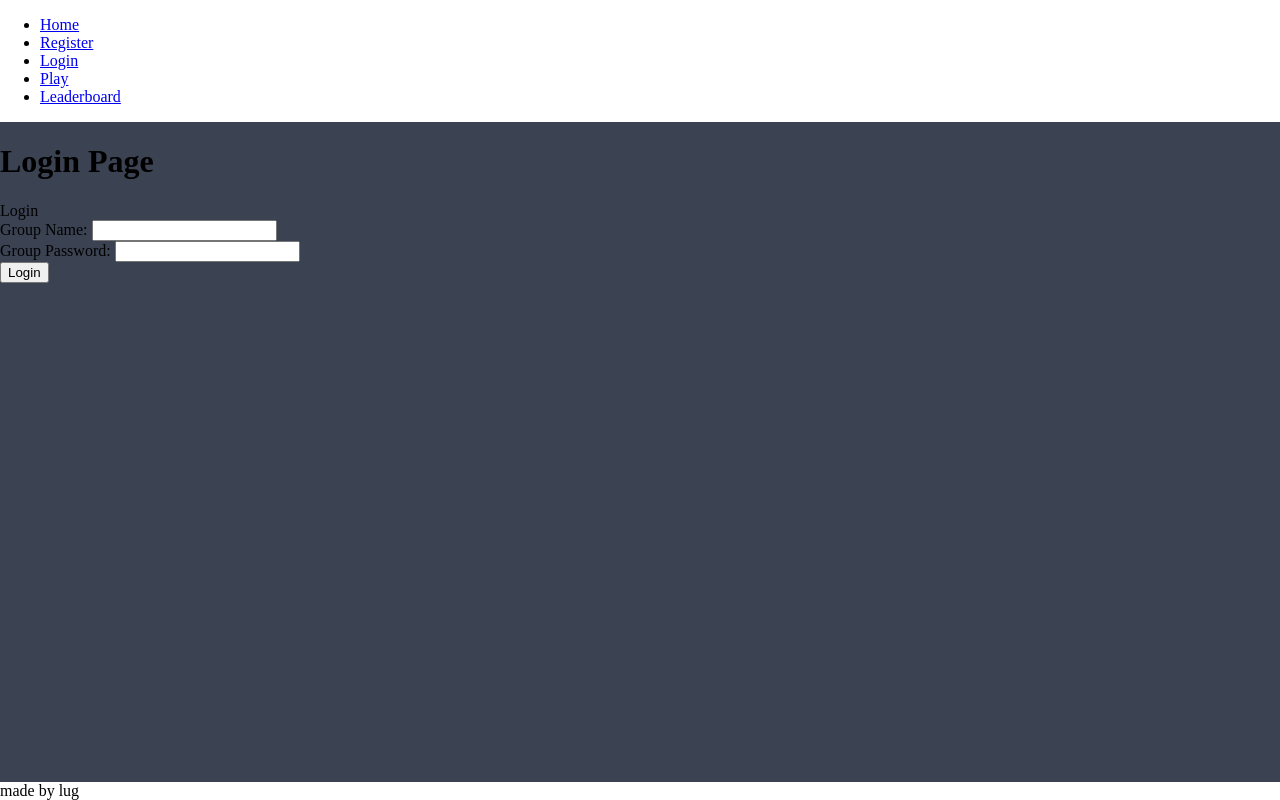
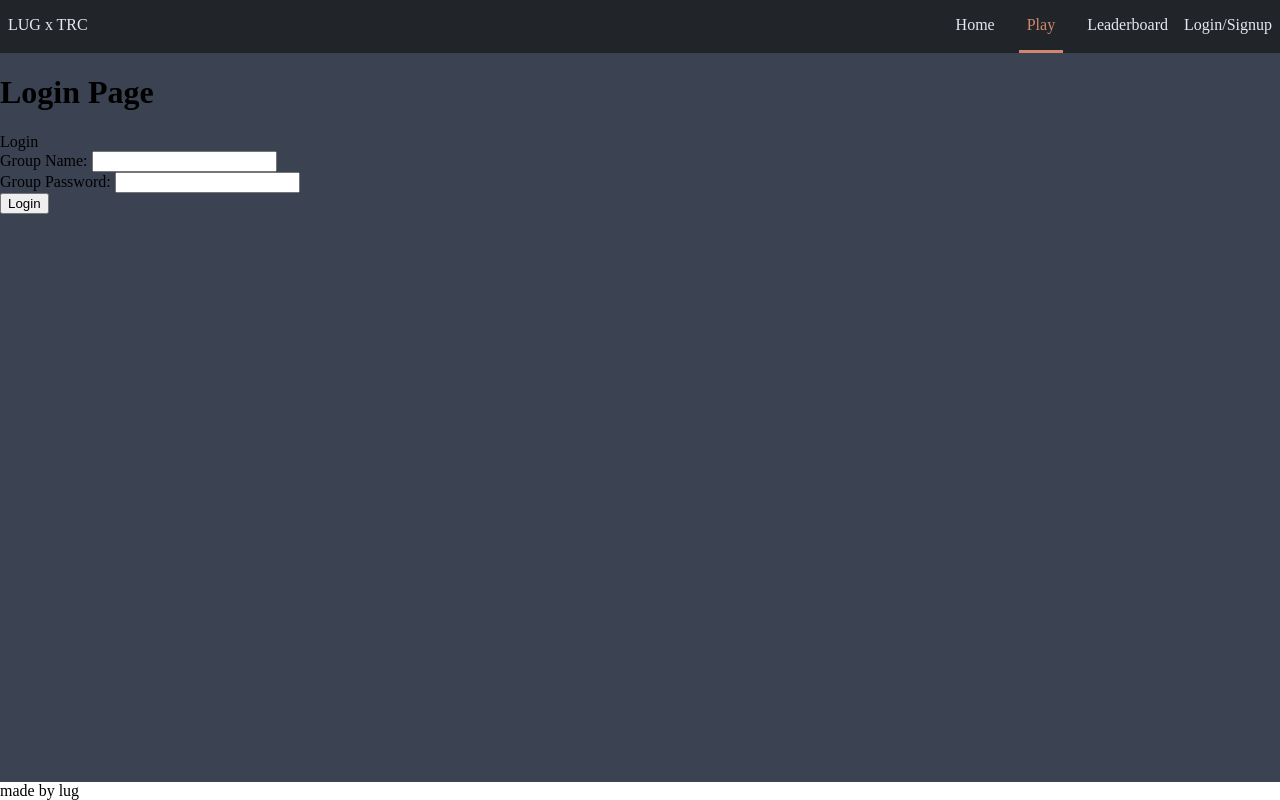
Before and after one commit to lugvitc/ctf, a React (Create React App) app: page /#/play in a window 1280 px wide. Before the commit this address led to /#/team. Built offline with nearby package versions, Linux system fonts and the light colour scheme.

Commit message:
added new and improved navbar

```diff
--- a/src/components/navbar/Navbar.js
+++ b/src/components/navbar/Navbar.js
@@ -1,26 +1,58 @@
 import { NavLink } from 'react-router-dom';
+import useTeam from '../../hooks/useTeam';
 import styles from './Navbar.module.css';
 
+const links = [
+    { to: '/', text: 'Home' },
+    // { to: '/register', text: 'Register' },
+    // { to: '/login', text: 'Login' },
+    { to: '/play', text: 'Play' },
+    { to: '/leaderboard', text: 'Leaderboard' }
+];
+
 export default function Navbar() {
+    const { team, logoutTeam } = useTeam();
+
     return (
-        <nav>
-            <ul>
-                <li>
-                    <NavLink to='/'>Home</NavLink>
-                </li>
-                <li>
-                    <NavLink to='/register'>Register</NavLink>
-                </li>
-                <li>
-                    <NavLink to='/login'>Login</NavLink>
-                </li>
-                <li>
-                    <NavLink to='/play'>Play</NavLink>
-                </li>
-                <li>
-                    <NavLink to='/leaderboard'>Leaderboard</NavLink>
-                </li>
-            </ul>
+        <nav className={styles.all}>
+            <div className={styles.logos}>LUG x TRC</div>
+            <div className={styles.links}>
+                {links.map(link => (
+                    <NavLink
+                        className={({ isActive }) =>
+                            `${styles.link} ${isActive ? styles.active : null}`
+                        }
+                        key={link.to}
+                        to={link.to}
+                    >
+                        {link.text}
+                    </NavLink>
+                ))}
+            </div>
+            {team ? (
+                <>
+                    <NavLink
+                        className={({ isActive }) =>
+                            `${styles.link} ${isActive ? styles.active : null}`
+                        }
+                        to='/team'
+                    >
+                        Team {team.name}: {team.currentPoints || 0} points
+                    </NavLink>
+                    <div className={styles.link} onClick={logoutTeam}>
+                        Logout
+                    </div>
+                </>
+            ) : (
+                <NavLink
+                    className={({ isActive }) =>
+                        `${styles.link} ${isActive ? styles.active : null}`
+                    }
+                    to='/login'
+                >
+                    Login/Signup
+                </NavLink>
+            )}
         </nav>
     );
 }
--- a/src/components/navbar/Navbar.module.css
+++ b/src/components/navbar/Navbar.module.css
@@ -0,0 +1,41 @@
+.all {
+    background-color: var(--header-footer-black);
+    color: var(--nord5);
+
+    display: flex;
+    flex-direction: row;
+}
+
+.logos {
+    padding: 1rem 0.5rem;
+}
+
+.links {
+    display: flex;
+    flex-direction: row;
+    column-gap: 1rem;
+    margin-left: auto;
+}
+
+.link {
+    padding: 1rem 0.5rem;
+    display: block;
+    color: var(--nord5);
+    text-decoration: none;
+    cursor: pointer;
+}
+
+.link:hover {
+    color: var(--nord13);
+}
+
+.link.active {
+    color: var(--nord12);
+    border-bottom: 3px solid var(--nord12);
+}
+
+.team {
+}
+
+.login-button {
+}
```
